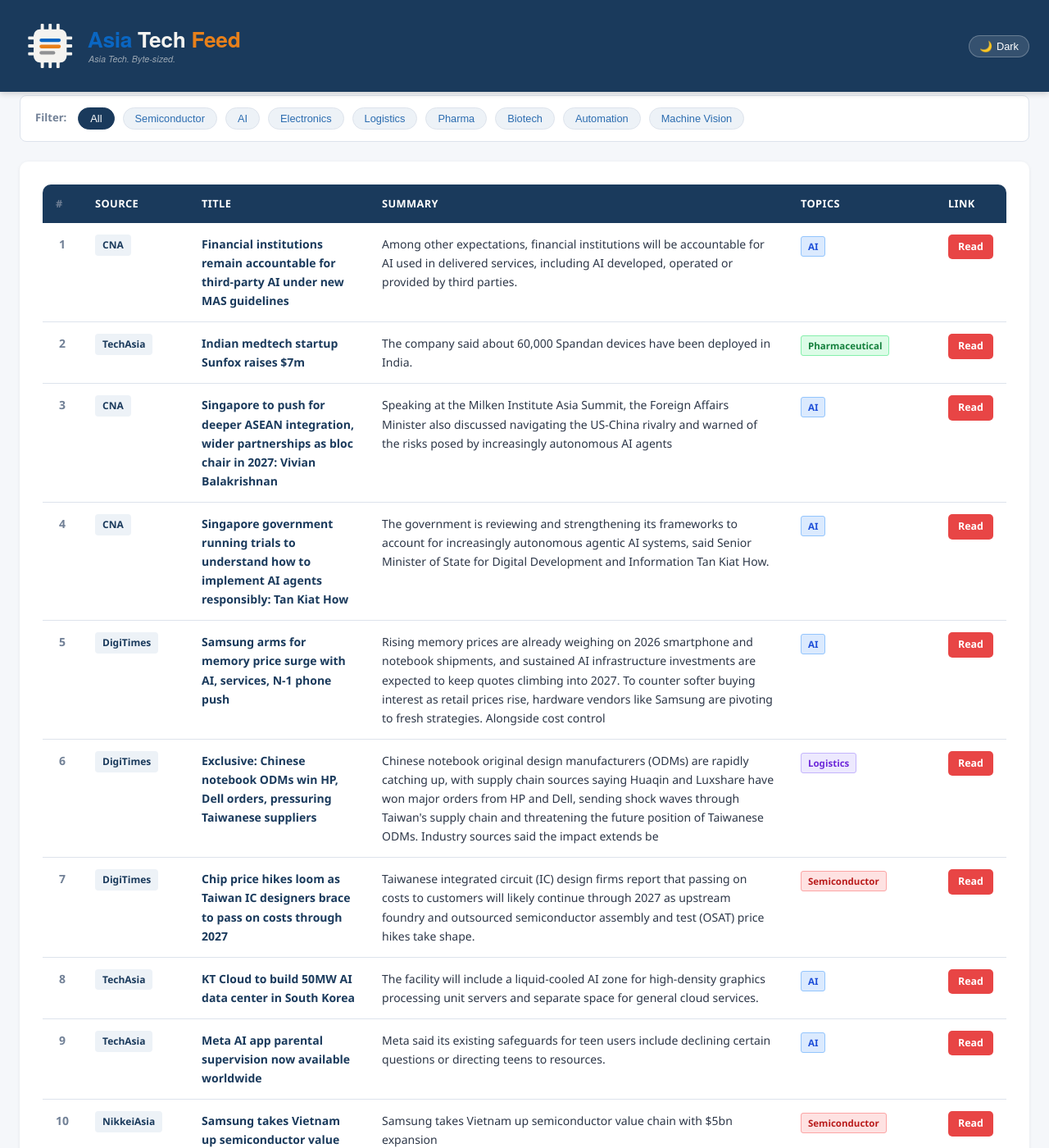
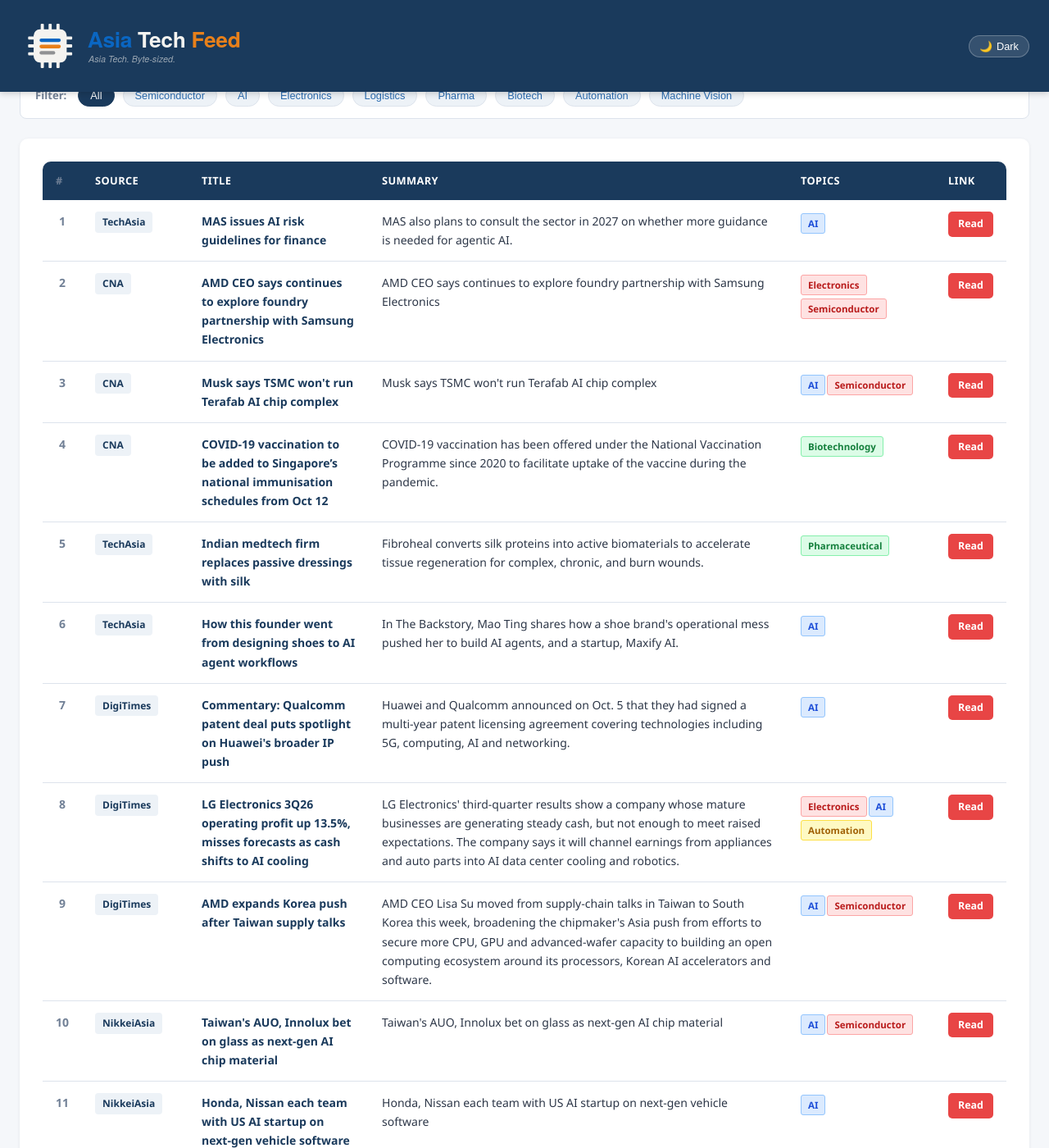
Before and after one commit to asiatechfeed/Asia-Tech-Feed, a Jekyll site: the page built from _posts/2026-10-07-asia-tech-news-digest.md, in a window 1280 px wide and 1400 px high, scrolled down 633 px. Shown: the whole window at 82% size. Built offline with Jekyll 4.4.1, drawn with Linux system fonts in a browser that asks for light colours; a script that is not in the unit is left out; some of the changed text lies outside the part shown.

Commit message:
📰 News digest 2026-10-07 (11 articles)

```diff
--- a/_posts/2026-10-07-asia-tech-news-digest.md
+++ b/_posts/2026-10-07-asia-tech-news-digest.md
@@ -1,16 +1,16 @@
 ---
 layout: post
 title: "Asia Tech News Digest - October 07, 2026"
-date: 2026-10-07 13:34:35 +0800
-articles_count: 12
+date: 2026-10-07 16:00:48 +0800
+articles_count: 11
 sources_count: 4
 sources: ["CNA", "DigiTimes", "NikkeiAsia", "TechAsia"]
 csv_file: /assets/data/news-2026-10-07.tsv
-featured_title: "Financial institutions remain accountable for third-party AI under new MAS guidelines"
-featured_url: "https://www.channelnewsasia.com/singapore/financial-institutions-ai-guidelines-mas-third-party-tools-6438406"
-featured_source: "CNA"
-featured_summary: "Among other expectations, financial institutions will be accountable for AI used in delivered services, including AI developed, operated or provided by third parties."
-featured_image: "https://dam.mediacorp.sg/image/upload/s--LADVTESN--/c_crop,h_900,w_1600,x_0,y_78/c_fill,g_auto,h_676,w_1200/fl_relative,g_south_east,l_mediacorp:cna:watermark:2021-08:cna,w_0.1/f_auto,q_auto/v1/mediacorp/cna/image/2026/02/13/img_1474.jpg?itok=2ngfeiOh"
+featured_title: "MAS issues AI risk guidelines for finance"
+featured_url: "https://www.techinasia.com/ripple-taps-singapore-sandbox-test-rlusd-trade-finance"
+featured_source: "TechAsia"
+featured_summary: "MAS also plans to consult the sector in 2027 on whether more guidance is needed for agentic AI."
+featured_image: ""
 ---
 
 <table class="news-table">
@@ -27,99 +27,91 @@ featured_image: "https://dam.mediacorp.sg/image/upload/s--LADVTESN--/c_crop,h_90
 <tbody>
 <tr>
   <td class="col-num">1</td>
-  <td class="col-source"><span class="source-badge">CNA</span></td>
-  <td class="col-title"><span class="article-title">Financial institutions remain accountable for third-party AI under new MAS guidelines</span></td>
-  <td class="col-summary">Among other expectations, financial institutions will be accountable for AI used in delivered services, including AI developed, operated or provided by third parties.</td>
+  <td class="col-source"><span class="source-badge">TechAsia</span></td>
+  <td class="col-title"><span class="article-title">MAS issues AI risk guidelines for finance</span></td>
+  <td class="col-summary">MAS also plans to consult the sector in 2027 on whether more guidance is needed for agentic AI.</td>
   <td class="col-tags"><span class="tag ai">AI</span></td>
-  <td class="col-link"><a class="btn-link" href="https://www.channelnewsasia.com/singapore/financial-institutions-ai-guidelines-mas-third-party-tools-6438406" target="_blank" rel="noopener">Read</a></td>
+  <td class="col-link"><a class="btn-link" href="https://www.techinasia.com/ripple-taps-singapore-sandbox-test-rlusd-trade-finance" target="_blank" rel="noopener">Read</a></td>
 </tr>
 <tr>
   <td class="col-num">2</td>
-  <td class="col-source"><span class="source-badge">TechAsia</span></td>
-  <td class="col-title"><span class="article-title">Indian medtech startup Sunfox raises $7m</span></td>
-  <td class="col-summary">The company said about 60,000 Spandan devices have been deployed in India.</td>
-  <td class="col-tags"><span class="tag bio">Pharmaceutical</span></td>
-  <td class="col-link"><a class="btn-link" href="https://www.techinasia.com/endowus-ceo-gregory-van-optimistic-profitability" target="_blank" rel="noopener">Read</a></td>
+  <td class="col-source"><span class="source-badge">CNA</span></td>
+  <td class="col-title"><span class="article-title">AMD CEO says continues to explore foundry partnership with Samsung Electronics</span></td>
+  <td class="col-summary">AMD CEO says continues to explore foundry partnership with Samsung Electronics</td>
+  <td class="col-tags"><span class="tag semi">Electronics</span><span class="tag semi">Semiconductor</span></td>
+  <td class="col-link"><a class="btn-link" href="https://www.channelnewsasia.com/business/amd-ceo-says-continues-explore-foundry-partnership-samsung-electronics-6438731" target="_blank" rel="noopener">Read</a></td>
 </tr>
 <tr>
   <td class="col-num">3</td>
   <td class="col-source"><span class="source-badge">CNA</span></td>
-  <td class="col-title"><span class="article-title">Singapore to push for deeper ASEAN integration, wider partnerships as bloc chair in 2027: Vivian Balakrishnan</span></td>
-  <td class="col-summary">Speaking at the Milken Institute Asia Summit, the Foreign Affairs Minister also discussed navigating the US-China rivalry and warned of the risks posed by increasingly autonomous AI agents</td>
-  <td class="col-tags"><span class="tag ai">AI</span></td>
-  <td class="col-link"><a class="btn-link" href="https://www.channelnewsasia.com/cna/vivian-balakrishnan-milken-asean-integration-chair-ai-agents-6437041" target="_blank" rel="noopener">Read</a></td>
+  <td class="col-title"><span class="article-title">Musk says TSMC won't run Terafab AI chip complex</span></td>
+  <td class="col-summary">Musk says TSMC won't run Terafab AI chip complex</td>
+  <td class="col-tags"><span class="tag ai">AI</span><span class="tag semi">Semiconductor</span></td>
+  <td class="col-link"><a class="btn-link" href="https://www.channelnewsasia.com/business/musk-says-tsmc-wont-run-terafab-ai-chip-complex-6438461" target="_blank" rel="noopener">Read</a></td>
 </tr>
 <tr>
   <td class="col-num">4</td>
   <td class="col-source"><span class="source-badge">CNA</span></td>
-  <td class="col-title"><span class="article-title">Singapore government running trials to understand how to implement AI agents responsibly: Tan Kiat How</span></td>
-  <td class="col-summary">The government is reviewing and strengthening its frameworks to account for increasingly autonomous agentic AI systems, said Senior Minister of State for Digital Development and Information Tan Kiat How.</td>
-  <td class="col-tags"><span class="tag ai">AI</span></td>
-  <td class="col-link"><a class="btn-link" href="https://www.channelnewsasia.com/singapore/ai-agents-safety-mddi-tan-kiat-how-parliament-6438106" target="_blank" rel="noopener">Read</a></td>
+  <td class="col-title"><span class="article-title">COVID-19 vaccination to be added to Singapore’s national immunisation schedules from Oct 12</span></td>
+  <td class="col-summary">COVID-19 vaccination has been offered under the National Vaccination Programme since 2020 to facilitate uptake of the vaccine during the pandemic.</td>
+  <td class="col-tags"><span class="tag bio">Biotechnology</span></td>
+  <td class="col-link"><a class="btn-link" href="https://www.channelnewsasia.com/singapore/covid-19-vaccination-national-immunisation-schedule-cda-6438661" target="_blank" rel="noopener">Read</a></td>
 </tr>
 <tr>
   <td class="col-num">5</td>
-  <td class="col-source"><span class="source-badge">DigiTimes</span></td>
-  <td class="col-title"><span class="article-title">Samsung arms for memory price surge with AI, services, N-1 phone push</span></td>
-  <td class="col-summary">Rising memory prices are already weighing on 2026 smartphone and notebook shipments, and sustained AI infrastructure investments are expected to keep quotes climbing into 2027. To counter softer buying interest as retail prices rise, hardware vendors like Samsung are pivoting to fresh strategies. Alongside cost control</td>
-  <td class="col-tags"><span class="tag ai">AI</span></td>
-  <td class="col-link"><a class="btn-link" href="https://www.digitimes.com/news/a20261007PD225/samsung-smartphone-price-cost-2026.html" target="_blank" rel="noopener">Read</a></td>
+  <td class="col-source"><span class="source-badge">TechAsia</span></td>
+  <td class="col-title"><span class="article-title">Indian medtech firm replaces passive dressings with silk</span></td>
+  <td class="col-summary">Fibroheal converts silk proteins into active biomaterials to accelerate tissue regeneration for complex, chronic, and burn wounds.</td>
+  <td class="col-tags"><span class="tag bio">Pharmaceutical</span></td>
+  <td class="col-link"><a class="btn-link" href="https://www.techinasia.com/indian-medtech-replaces-passive-dressings-silk" target="_blank" rel="noopener">Read</a></td>
 </tr>
 <tr>
   <td class="col-num">6</td>
-  <td class="col-source"><span class="source-badge">DigiTimes</span></td>
-  <td class="col-title"><span class="article-title">Exclusive: Chinese notebook ODMs win HP, Dell orders, pressuring Taiwanese suppliers</span></td>
-  <td class="col-summary">Chinese notebook original design manufacturers (ODMs) are rapidly catching up, with supply chain sources saying Huaqin and Luxshare have won major orders from HP and Dell, sending shock waves through Taiwan's supply chain and threatening the future position of Taiwanese ODMs. Industry sources said the impact extends be</td>
-  <td class="col-tags"><span class="tag logis">Logistics</span></td>
-  <td class="col-link"><a class="btn-link" href="https://www.digitimes.com/news/a20261007PD217/hp-dell-supply-chain-huaqin-revenue.html" target="_blank" rel="noopener">Read</a></td>
+  <td class="col-source"><span class="source-badge">TechAsia</span></td>
+  <td class="col-title"><span class="article-title">How this founder went from designing shoes to AI agent workflows</span></td>
+  <td class="col-summary">In The Backstory, Mao Ting shares how a shoe brand's operational mess pushed her to build AI agents, and a startup, Maxify AI.</td>
+  <td class="col-tags"><span class="tag ai">AI</span></td>
+  <td class="col-link"><a class="btn-link" href="https://www.techinasia.com/founder-designing-shoes-ai-agent-workflows" target="_blank" rel="noopener">Read</a></td>
 </tr>
 <tr>
   <td class="col-num">7</td>
   <td class="col-source"><span class="source-badge">DigiTimes</span></td>
-  <td class="col-title"><span class="article-title">Chip price hikes loom as Taiwan IC designers brace to pass on costs through 2027</span></td>
-  <td class="col-summary">Taiwanese integrated circuit (IC) design firms report that passing on costs to customers will likely continue through 2027 as upstream foundry and outsourced semiconductor assembly and test (OSAT) price hikes take shape.</td>
-  <td class="col-tags"><span class="tag semi">Semiconductor</span></td>
-  <td class="col-link"><a class="btn-link" href="https://www.digitimes.com/news/a20261007PD224/2027-price-ic-design-2026-design.html" target="_blank" rel="noopener">Read</a></td>
+  <td class="col-title"><span class="article-title">Commentary: Qualcomm patent deal puts spotlight on Huawei's broader IP push</span></td>
+  <td class="col-summary">Huawei and Qualcomm announced on Oct. 5 that they had signed a multi-year patent licensing agreement covering technologies including 5G, computing, AI and networking.</td>
+  <td class="col-tags"><span class="tag ai">AI</span></td>
+  <td class="col-link"><a class="btn-link" href="https://www.digitimes.com/news/a20261007PD211/huawei-qualcomm-patent-ip-licensing.html" target="_blank" rel="noopener">Read</a></td>
 </tr>
 <tr>
   <td class="col-num">8</td>
-  <td class="col-source"><span class="source-badge">TechAsia</span></td>
-  <td class="col-title"><span class="article-title">KT Cloud to build 50MW AI data center in South Korea</span></td>
-  <td class="col-summary">The facility will include a liquid-cooled AI zone for high-density graphics processing unit servers and separate space for general cloud services.</td>
-  <td class="col-tags"><span class="tag ai">AI</span></td>
-  <td class="col-link"><a class="btn-link" href="https://www.techinasia.com/south-koreas-kt-microsoft-launch-enterprise-ai-hub" target="_blank" rel="noopener">Read</a></td>
+  <td class="col-source"><span class="source-badge">DigiTimes</span></td>
+  <td class="col-title"><span class="article-title">LG Electronics 3Q26 operating profit up 13.5%, misses forecasts as cash shifts to AI cooling</span></td>
+  <td class="col-summary">LG Electronics' third-quarter results show a company whose mature businesses are generating steady cash, but not enough to meet raised expectations. The company says it will channel earnings from appliances and auto parts into AI data center cooling and robotics.</td>
+  <td class="col-tags"><span class="tag semi">Electronics</span><span class="tag ai">AI</span><span class="tag auto">Automation</span></td>
+  <td class="col-link"><a class="btn-link" href="https://www.digitimes.com/news/a20261007VL214/lg-electronics-profit-cooling-revenue-earnings.html" target="_blank" rel="noopener">Read</a></td>
 </tr>
 <tr>
   <td class="col-num">9</td>
-  <td class="col-source"><span class="source-badge">TechAsia</span></td>
-  <td class="col-title"><span class="article-title">Meta AI app parental supervision now available worldwide</span></td>
-  <td class="col-summary">Meta said its existing safeguards for teen users include declining certain questions or directing teens to resources.</td>
-  <td class="col-tags"><span class="tag ai">AI</span></td>
-  <td class="col-link"><a class="btn-link" href="https://www.techinasia.com/meta-introduces-meta-one-subscription-across-its-apps" target="_blank" rel="noopener">Read</a></td>
+  <td class="col-source"><span class="source-badge">DigiTimes</span></td>
+  <td class="col-title"><span class="article-title">AMD expands Korea push after Taiwan supply talks</span></td>
+  <td class="col-summary">AMD CEO Lisa Su moved from supply-chain talks in Taiwan to South Korea this week, broadening the chipmaker's Asia push from efforts to secure more CPU, GPU and advanced-wafer capacity to building an open computing ecosystem around its processors, Korean AI accelerators and software.</td>
+  <td class="col-tags"><span class="tag ai">AI</span><span class="tag semi">Semiconductor</span></td>
+  <td class="col-link"><a class="btn-link" href="https://www.digitimes.com/news/a20261007VL213/amd-lisa-su-software-south-korea-taiwan.html" target="_blank" rel="noopener">Read</a></td>
 </tr>
 <tr>
   <td class="col-num">10</td>
   <td class="col-source"><span class="source-badge">NikkeiAsia</span></td>
-  <td class="col-title"><span class="article-title">Samsung takes Vietnam up semiconductor value chain with $5bn expansion</span></td>
-  <td class="col-summary">Samsung takes Vietnam up semiconductor value chain with $5bn expansion</td>
-  <td class="col-tags"><span class="tag semi">Semiconductor</span></td>
-  <td class="col-link"><a class="btn-link" href="https://asia.nikkei.com/business/tech/semiconductors/samsung-takes-vietnam-up-semiconductor-value-chain-with-5bn-expansion" target="_blank" rel="noopener">Read</a></td>
+  <td class="col-title"><span class="article-title">Taiwan's AUO, Innolux bet on glass as next-gen AI chip material</span></td>
+  <td class="col-summary">Taiwan's AUO, Innolux bet on glass as next-gen AI chip material</td>
+  <td class="col-tags"><span class="tag ai">AI</span><span class="tag semi">Semiconductor</span></td>
+  <td class="col-link"><a class="btn-link" href="https://asia.nikkei.com/business/materials/taiwan-s-auo-innolux-bet-on-glass-as-next-gen-ai-chip-material" target="_blank" rel="noopener">Read</a></td>
 </tr>
 <tr>
   <td class="col-num">11</td>
   <td class="col-source"><span class="source-badge">NikkeiAsia</span></td>
-  <td class="col-title"><span class="article-title">Tokyo Electron poised to log record profit on AI momentum: CFO</span></td>
-  <td class="col-summary">Tokyo Electron poised to log record profit on AI momentum: CFO</td>
+  <td class="col-title"><span class="article-title">Honda, Nissan each team with US AI startup on next-gen vehicle software</span></td>
+  <td class="col-summary">Honda, Nissan each team with US AI startup on next-gen vehicle software</td>
   <td class="col-tags"><span class="tag ai">AI</span></td>
-  <td class="col-link"><a class="btn-link" href="https://asia.nikkei.com/business/tech/semiconductors/tokyo-electron-poised-to-log-record-profit-on-ai-momentum-cfo" target="_blank" rel="noopener">Read</a></td>
-</tr>
-<tr>
-  <td class="col-num">12</td>
-  <td class="col-source"><span class="source-badge">NikkeiAsia</span></td>
-  <td class="col-title"><span class="article-title">China's DeepSeek, peers launch 16 AI models in month despite Anthropic warning</span></td>
-  <td class="col-summary">China's DeepSeek, peers launch 16 AI models in month despite Anthropic warning</td>
-  <td class="col-tags"><span class="tag ai">AI</span></td>
-  <td class="col-link"><a class="btn-link" href="https://asia.nikkei.com/business/technology/artificial-intelligence/china-s-deepseek-peers-launch-16-ai-models-in-month-despite-anthropic-warning" target="_blank" rel="noopener">Read</a></td>
+  <td class="col-link"><a class="btn-link" href="https://asia.nikkei.com/business/automobiles/honda-nissan-each-team-with-us-ai-startup-on-next-gen-vehicle-software" target="_blank" rel="noopener">Read</a></td>
 </tr>
 </tbody>
 </table>
```
Also changed, not shown: _data/seen_urls.json (+12 -1 lines), _digest_meta.json (+20 -20 lines), assets/data/news-2026-10-07.tsv (+11 -12 lines), assets/data/search-index.json.
